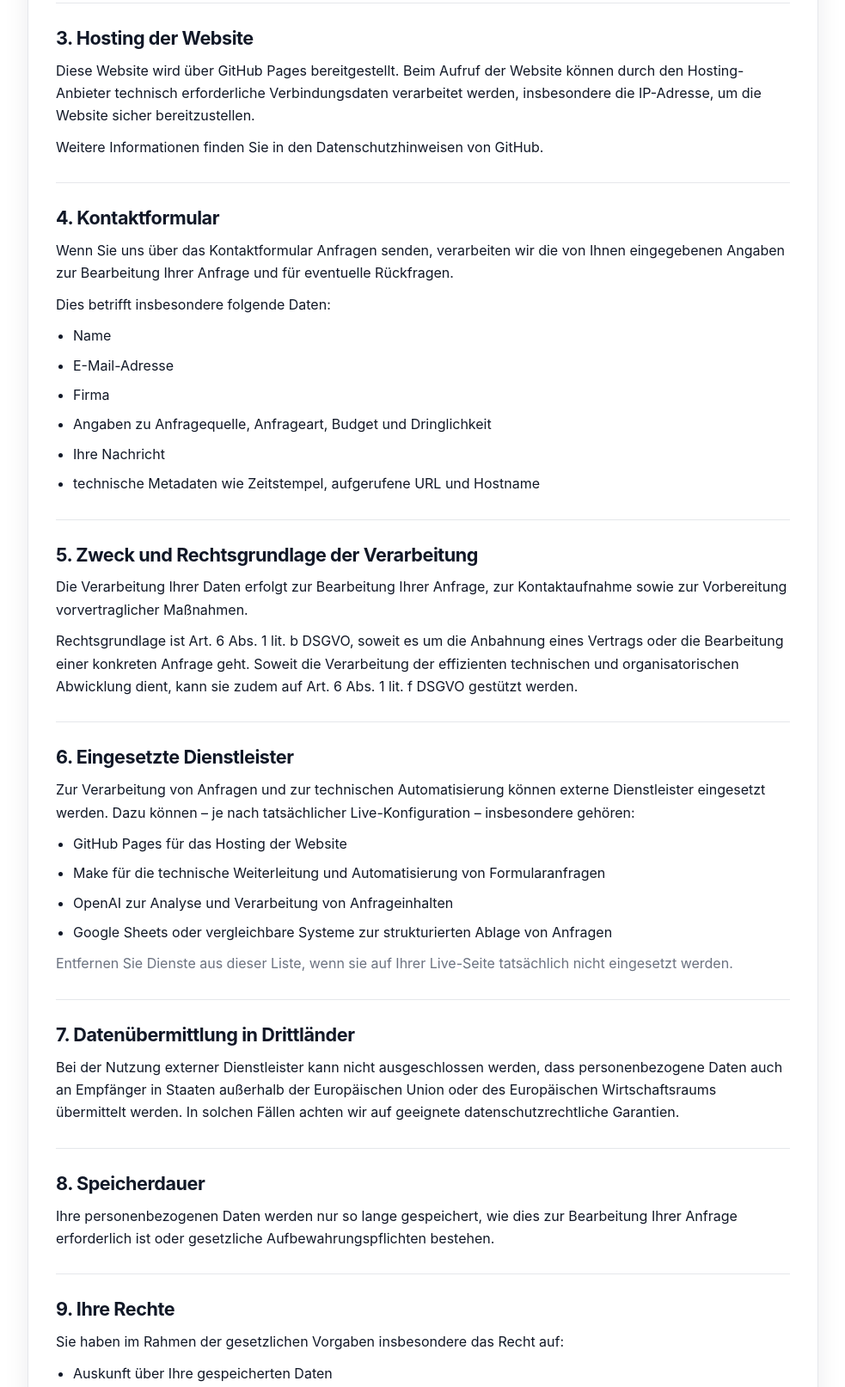
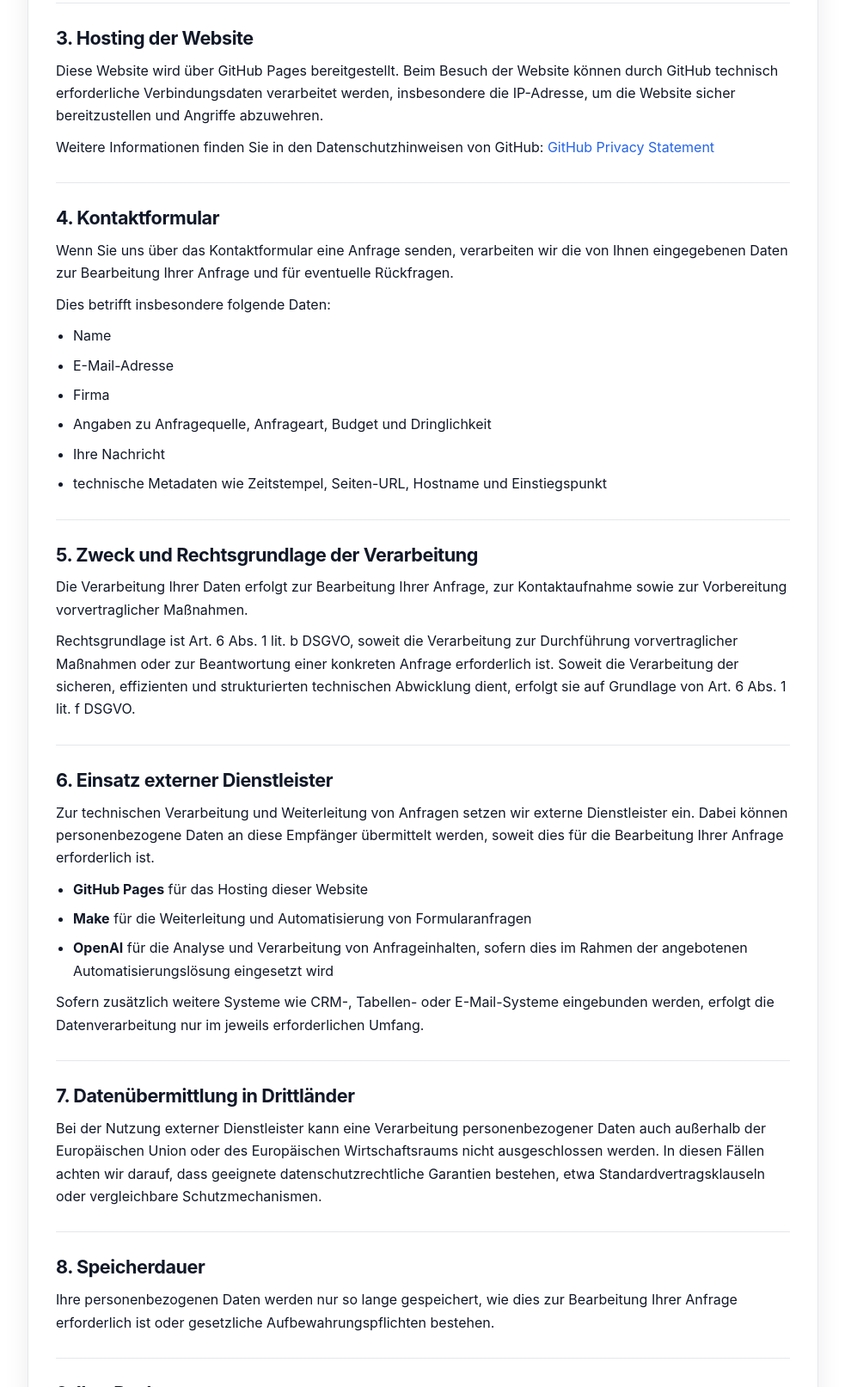
Before and after one commit to MarkusHoppmann/automira-website, a plain HTML site: page datenschutz.html in a window 1280 px wide. Shown: the part 825-2438 px from the top of the page at 86% size, without its empty margins (18-1001 px from the left). Drawn offline with Linux system fonts and the light colour scheme.

Commit message:
Update datenschutz.html

```diff
--- a/datenschutz.html
+++ b/datenschutz.html
@@ -228,6 +228,7 @@
     <section class="section">
       <div class="container">
         <div class="content-card">
+
           <section>
             <h2>1. Verantwortlicher</h2>
             <p>
@@ -246,96 +247,97 @@
             <h2>2. Allgemeine Hinweise zur Datenverarbeitung</h2>
             <p>
               Der Schutz Ihrer personenbezogenen Daten ist uns ein wichtiges Anliegen.
-              Wir verarbeiten Ihre Daten ausschließlich im Rahmen der geltenden
-              gesetzlichen Vorschriften, insbesondere der Datenschutz-Grundverordnung
-              (DSGVO).
+              Wir verarbeiten Ihre Daten ausschließlich im Rahmen der geltenden gesetzlichen Vorschriften,
+              insbesondere der Datenschutz-Grundverordnung (DSGVO).
             </p>
           </section>
 
           <section>
             <h2>3. Hosting der Website</h2>
             <p>
-              Diese Website wird über GitHub Pages bereitgestellt. Beim Aufruf der
-              Website können durch den Hosting-Anbieter technisch erforderliche
-              Verbindungsdaten verarbeitet werden, insbesondere die IP-Adresse, um die
-              Website sicher bereitzustellen.
+              Diese Website wird über GitHub Pages bereitgestellt. Beim Besuch der Website können
+              durch GitHub technisch erforderliche Verbindungsdaten verarbeitet werden, insbesondere
+              die IP-Adresse, um die Website sicher bereitzustellen und Angriffe abzuwehren.
             </p>
             <p>
-              Weitere Informationen finden Sie in den Datenschutzhinweisen von GitHub.
+              Weitere Informationen finden Sie in den Datenschutzhinweisen von GitHub:
+              <a href="https://docs.github.com/site-policy/privacy-policies/github-privacy-statement" target="_blank" rel="noopener noreferrer">
+                GitHub Privacy Statement
+              </a>
             </p>
           </section>
 
           <section>
             <h2>4. Kontaktformular</h2>
             <p>
-              Wenn Sie uns über das Kontaktformular Anfragen senden, verarbeiten wir die
-              von Ihnen eingegebenen Angaben zur Bearbeitung Ihrer Anfrage und für
-              eventuelle Rückfragen.
+              Wenn Sie uns über das Kontaktformular eine Anfrage senden, verarbeiten wir die von Ihnen
+              eingegebenen Daten zur Bearbeitung Ihrer Anfrage und für eventuelle Rückfragen.
             </p>
-            <p>
-              Dies betrifft insbesondere folgende Daten:
-            </p>
+            <p>Dies betrifft insbesondere folgende Daten:</p>
             <ul>
               <li>Name</li>
               <li>E-Mail-Adresse</li>
               <li>Firma</li>
               <li>Angaben zu Anfragequelle, Anfrageart, Budget und Dringlichkeit</li>
               <li>Ihre Nachricht</li>
-              <li>technische Metadaten wie Zeitstempel, aufgerufene URL und Hostname</li>
+              <li>technische Metadaten wie Zeitstempel, Seiten-URL, Hostname und Einstiegspunkt</li>
             </ul>
           </section>
 
           <section>
             <h2>5. Zweck und Rechtsgrundlage der Verarbeitung</h2>
             <p>
-              Die Verarbeitung Ihrer Daten erfolgt zur Bearbeitung Ihrer Anfrage, zur
-              Kontaktaufnahme sowie zur Vorbereitung vorvertraglicher Maßnahmen.
+              Die Verarbeitung Ihrer Daten erfolgt zur Bearbeitung Ihrer Anfrage, zur Kontaktaufnahme
+              sowie zur Vorbereitung vorvertraglicher Maßnahmen.
             </p>
             <p>
-              Rechtsgrundlage ist Art. 6 Abs. 1 lit. b DSGVO, soweit es um die
-              Anbahnung eines Vertrags oder die Bearbeitung einer konkreten Anfrage
-              geht. Soweit die Verarbeitung der effizienten technischen und
-              organisatorischen Abwicklung dient, kann sie zudem auf Art. 6 Abs. 1
-              lit. f DSGVO gestützt werden.
+              Rechtsgrundlage ist Art. 6 Abs. 1 lit. b DSGVO, soweit die Verarbeitung zur Durchführung
+              vorvertraglicher Maßnahmen oder zur Beantwortung einer konkreten Anfrage erforderlich ist.
+              Soweit die Verarbeitung der sicheren, effizienten und strukturierten technischen Abwicklung
+              dient, erfolgt sie auf Grundlage von Art. 6 Abs. 1 lit. f DSGVO.
             </p>
           </section>
 
           <section>
-            <h2>6. Eingesetzte Dienstleister</h2>
+            <h2>6. Einsatz externer Dienstleister</h2>
             <p>
-              Zur Verarbeitung von Anfragen und zur technischen Automatisierung können
-              externe Dienstleister eingesetzt werden. Dazu können – je nach
-              tatsächlicher Live-Konfiguration – insbesondere gehören:
+              Zur technischen Verarbeitung und Weiterleitung von Anfragen setzen wir externe Dienstleister ein.
+              Dabei können personenbezogene Daten an diese Empfänger übermittelt werden, soweit dies für
+              die Bearbeitung Ihrer Anfrage erforderlich ist.
             </p>
             <ul>
-              <li>GitHub Pages für das Hosting der Website</li>
-              <li>Make für die technische Weiterleitung und Automatisierung von Formularanfragen</li>
-              <li>OpenAI zur Analyse und Verarbeitung von Anfrageinhalten</li>
-              <li>Google Sheets oder vergleichbare Systeme zur strukturierten Ablage von Anfragen</li>
+              <li>
+                <strong>GitHub Pages</strong> für das Hosting dieser Website
+              </li>
+              <li>
+                <strong>Make</strong> für die Weiterleitung und Automatisierung von Formularanfragen
+              </li>
+              <li>
+                <strong>OpenAI</strong> für die Analyse und Verarbeitung von Anfrageinhalten, sofern dies
+                im Rahmen der angebotenen Automatisierungslösung eingesetzt wird
+              </li>
             </ul>
-            <p class="muted">
-              Entfernen Sie Dienste aus dieser Liste, wenn sie auf Ihrer Live-Seite
-              tatsächlich nicht eingesetzt werden.
+            <p>
+              Sofern zusätzlich weitere Systeme wie CRM-, Tabellen- oder E-Mail-Systeme eingebunden werden,
+              erfolgt die Datenverarbeitung nur im jeweils erforderlichen Umfang.
             </p>
           </section>
 
           <section>
             <h2>7. Datenübermittlung in Drittländer</h2>
             <p>
-              Bei der Nutzung externer Dienstleister kann nicht ausgeschlossen werden,
-              dass personenbezogene Daten auch an Empfänger in Staaten außerhalb der
-              Europäischen Union oder des Europäischen Wirtschaftsraums übermittelt
-              werden. In solchen Fällen achten wir auf geeignete datenschutzrechtliche
-              Garantien.
+              Bei der Nutzung externer Dienstleister kann eine Verarbeitung personenbezogener Daten auch
+              außerhalb der Europäischen Union oder des Europäischen Wirtschaftsraums nicht ausgeschlossen werden.
+              In diesen Fällen achten wir darauf, dass geeignete datenschutzrechtliche Garantien bestehen,
+              etwa Standardvertragsklauseln oder vergleichbare Schutzmechanismen.
             </p>
           </section>
 
           <section>
             <h2>8. Speicherdauer</h2>
             <p>
-              Ihre personenbezogenen Daten werden nur so lange gespeichert, wie dies zur
-              Bearbeitung Ihrer Anfrage erforderlich ist oder gesetzliche
-              Aufbewahrungspflichten bestehen.
+              Ihre personenbezogenen Daten werden nur so lange gespeichert, wie dies zur Bearbeitung Ihrer
+              Anfrage erforderlich ist oder gesetzliche Aufbewahrungspflichten bestehen.
             </p>
           </section>
 
@@ -343,7 +345,7 @@
             <h2>9. Ihre Rechte</h2>
             <p>Sie haben im Rahmen der gesetzlichen Vorgaben insbesondere das Recht auf:</p>
             <ul>
-              <li>Auskunft über Ihre gespeicherten Daten</li>
+              <li>Auskunft über Ihre gespeicherten personenbezogenen Daten</li>
               <li>Berichtigung unrichtiger Daten</li>
               <li>Löschung Ihrer Daten</li>
               <li>Einschränkung der Verarbeitung</li>
@@ -355,17 +357,26 @@
           <section>
             <h2>10. Beschwerderecht</h2>
             <p>
-              Sie haben das Recht, sich bei einer Datenschutz-Aufsichtsbehörde über die
-              Verarbeitung Ihrer personenbezogenen Daten zu beschweren.
+              Sie haben das Recht, sich bei einer Datenschutz-Aufsichtsbehörde über die Verarbeitung
+              Ihrer personenbezogenen Daten zu beschweren.
             </p>
           </section>
 
           <section>
-            <h2>11. Zurück zur Website</h2>
+            <h2>11. Aktualität und Änderung dieser Datenschutzerklärung</h2>
+            <p>
+              Wir behalten uns vor, diese Datenschutzerklärung anzupassen, wenn sich technische Prozesse,
+              eingesetzte Dienstleister oder rechtliche Anforderungen ändern.
+            </p>
+          </section>
+
+          <section>
+            <h2>12. Zurück zur Website</h2>
             <p>
               <a href="index.html">Zur Startseite</a>
             </p>
           </section>
+
         </div>
       </div>
     </section>
```
